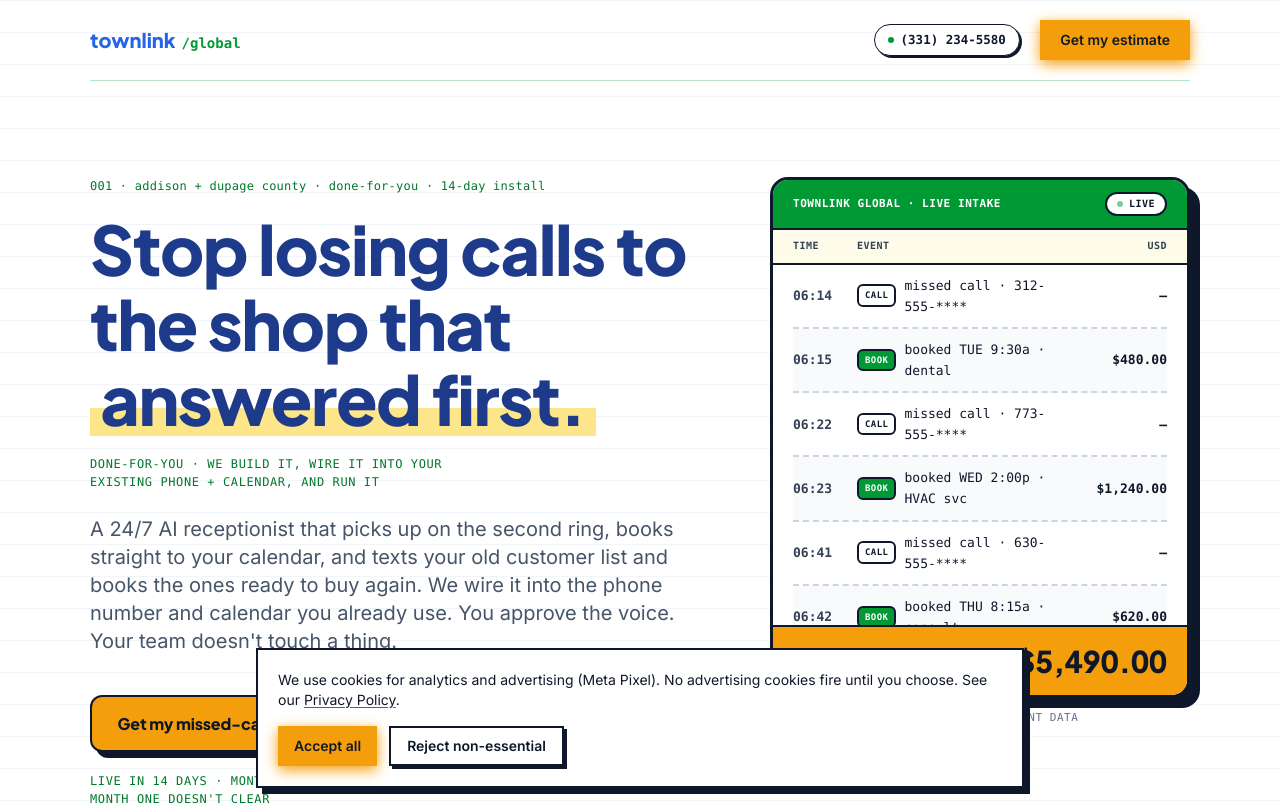
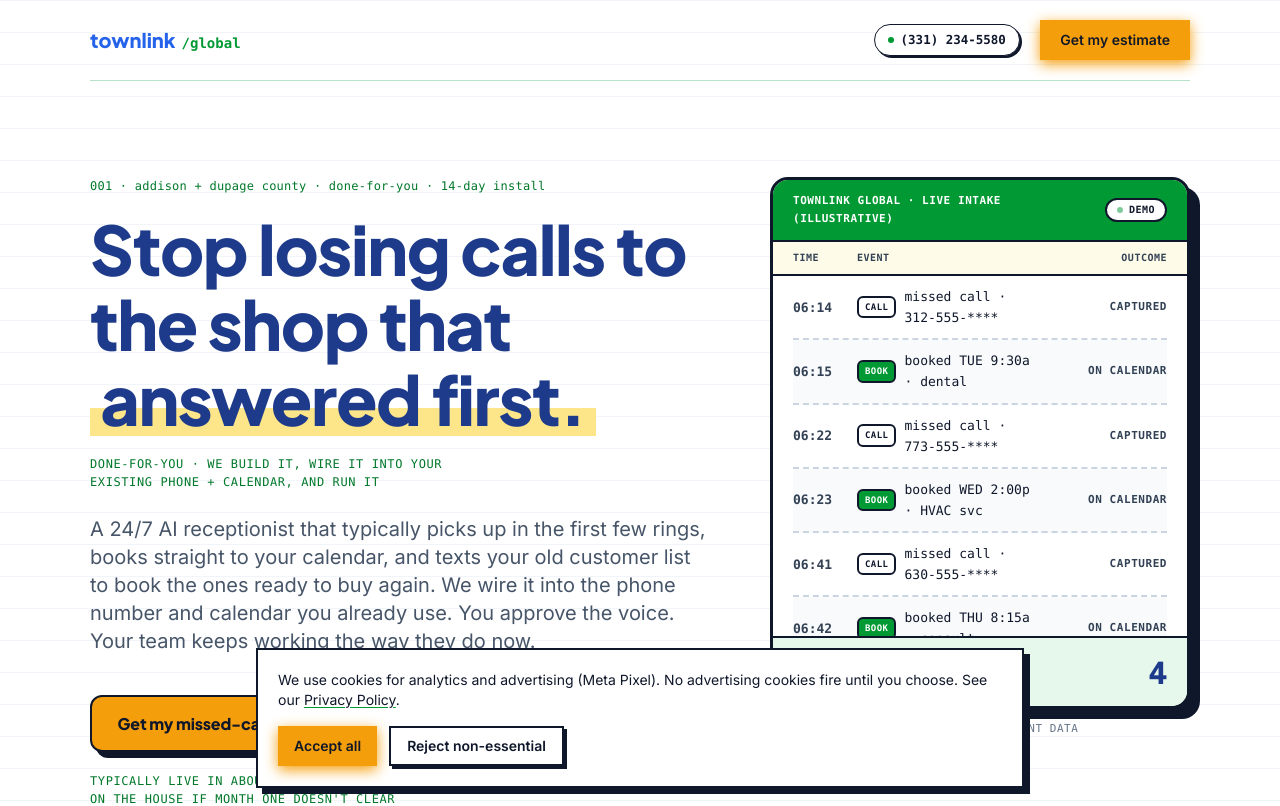
Before and after one commit to nextstarpro/townlink-AI, a Next.js app: page / in a window 1280 px wide. Shown: the top 806 px of the page. Built offline with nearby package versions, Linux system fonts and the light colour scheme; no server answers.

Commit message:
compliance/claims: remove dollar totals from ticker, rewrite $14K case, soften categoricals

```diff
--- a/app/page.tsx
+++ b/app/page.tsx
@@ -14,13 +14,13 @@
   },
   {
     line: "a form comes in at 9pm — by 10am they booked the next guy",
-    detail: "Every hour you don't reply, the odds you win the job drop. First shop to call back usually gets it.",
+    detail: "Speed to reply is the single biggest factor in whether an inbound web lead converts.",
     stat: "1st",
   },
   {
     line: "old customer list sitting in a spreadsheet",
     detail: "The names you haven't texted since 2022 — assuming they already opted in to hear from you. Real money. Sitting still. This one we can move in a week.",
-    stat: "~1,400",
+    stat: "varies",
   },
 ];
 
@@ -112,10 +112,10 @@
             done-for-you · we build it, wire it into your existing phone + calendar, and run it
           </p>
           <p className="mt-6 max-w-[54ch] text-lg text-text-muted md:text-xl">
-            A 24/7 AI receptionist that picks up on the second ring, books straight to your calendar,
-            and texts your old customer list and books the ones ready to buy again. We wire it into
-            the phone number and calendar you already use. You approve the voice. Your team doesn't
-            touch a thing.
+            A 24/7 AI receptionist that typically picks up in the first few rings, books straight to
+            your calendar, and texts your old customer list to book the ones ready to buy again. We
+            wire it into the phone number and calendar you already use. You approve the voice. Your
+            team keeps working the way they do now.
           </p>
 
           <div className="mt-10 flex flex-wrap items-center gap-6">
@@ -125,7 +125,7 @@
           </div>
 
           <p className="mt-5 max-w-[54ch] font-mono text-[12px] uppercase tracking-wider text-brand-green-ink">
-            live in 14 days · month two is on the house if month one doesn't clear
+            typically live in about two weeks · month two is on the house if month one doesn't clear
           </p>
           <p className="mt-4 max-w-[54ch] text-[15px] text-text-muted">
             Built by a small team out of Addison. We answer our own phone at{" "}
@@ -228,7 +228,7 @@
           id="install"
           className="max-w-[24ch] font-display text-4xl font-extrabold md:text-5xl"
         >
-          One receptionist. One text-back to your old list. Zero new software.
+          One receptionist. One text-back to your old list. No new software for your team to learn.
         </h2>
 
         <ol className="mt-12 border-t border-brand-green-line">
@@ -277,32 +277,56 @@
             <p className="seq mb-4">005 · what thirty days looks like</p>
             <h2
               id="recovered"
-              className="max-w-[16ch] font-display text-4xl font-extrabold md:text-5xl"
+              className="max-w-[18ch] font-display text-4xl font-extrabold md:text-5xl"
             >
-              One HVAC contractor. Same phone. Same team.
+              What thirty days can look like for an HVAC contractor.
             </h2>
             <p className="mt-6 max-w-[48ch] text-text-muted">
-              What thirty days can look like when the phone stops going to voicemail and the old
-              list gets one clean text-back. Both live inside 14 days.
+              Missed calls captured, one text-back to a dormant list, both live in under two weeks.
+              Actual results depend on your call volume, list size, and your existing consent chain.
             </p>
             <p className="mt-4 inline-block border border-brand-green-line bg-brand-green-soft px-2.5 py-1 font-mono text-[10px] uppercase tracking-wider text-brand-green-ink">
-              illustrative example
+              hypothetical · not a verified client result
             </p>
           </div>
 
-          <figure className="border border-brand-green-line bg-white p-8 md:p-10">
-            <figcaption className="flex items-center justify-between font-mono text-[11px] uppercase tracking-wider text-brand-green-ink">
-              <span>30-day recovered revenue</span>
-              <span className="text-slate-500">illustrative</span>
-            </figcaption>
-            <p className="mt-2 font-display text-[68px] font-extrabold leading-none text-brand-blue-ink md:text-[96px]">
-              $14,000
+          <aside className="border border-brand-green-line bg-white p-8 md:p-10">
+            <p className="font-mono text-[11px] uppercase tracking-wider text-brand-green-ink">
+              illustrative · what the first month tends to look like
             </p>
-            <p className="mt-6 border-t border-brand-green-line pt-6 text-text-body">
-              Missed calls captured in month one, plus one text-back campaign to a 1,400-name list.
-              If month one doesn't clear what you paid us, month two is on the house.
+            <ul className="mt-6 grid gap-4 text-text-body">
+              <li className="grid grid-cols-[14px_1fr] gap-3">
+                <span className="mt-2 h-1.5 w-1.5 rounded-full bg-brand-green" />
+                <span>
+                  <strong className="text-brand-blue-ink">Missed calls become bookings.</strong>{" "}
+                  The AI receptionist answers what your team can't, gets the name and job, and
+                  drops it on the calendar.
+                </span>
+              </li>
+              <li className="grid grid-cols-[14px_1fr] gap-3">
+                <span className="mt-2 h-1.5 w-1.5 rounded-full bg-brand-green" />
+                <span>
+                  <strong className="text-brand-blue-ink">One clean text-back to your list.</strong>{" "}
+                  A single opt-in-compliant message to contacts who already gave you permission —
+                  the exact scope depends on your existing consent records.
+                </span>
+              </li>
+              <li className="grid grid-cols-[14px_1fr] gap-3">
+                <span className="mt-2 h-1.5 w-1.5 rounded-full bg-brand-green" />
+                <span>
+                  <strong className="text-brand-blue-ink">If month one doesn't clear, month two is on the house.</strong>{" "}
+                  Service credit only — full terms in{" "}
+                  <a href="/terms" className="underline">
+                    Terms of Service
+                  </a>
+                  .
+                </span>
+              </li>
+            </ul>
+            <p className="mt-6 border-t border-brand-green-line pt-4 font-mono text-[10px] uppercase tracking-wider text-slate-500">
+              example only · not a guarantee of outcome
             </p>
-          </figure>
+          </aside>
         </div>
       </section>
 
--- a/components/LedgerTape.tsx
+++ b/components/LedgerTape.tsx
@@ -2,24 +2,24 @@
 
 import { useEffect, useState } from "react";
 
-type Entry = { t: string; kind: "call" | "book" | "sum"; label: string; amount?: string };
+type Entry = { t: string; kind: "call" | "book"; label: string; booked: boolean; outcome: string };
 
 const SEED: Entry[] = [
-  { t: "06:14", kind: "call", label: "missed call · 312-555-****" },
-  { t: "06:15", kind: "book", label: "booked TUE 9:30a · dental", amount: "480.00" },
-  { t: "06:22", kind: "call", label: "missed call · 773-555-****" },
-  { t: "06:23", kind: "book", label: "booked WED 2:00p · HVAC svc", amount: "1,240.00" },
-  { t: "06:41", kind: "call", label: "missed call · 630-555-****" },
-  { t: "06:42", kind: "book", label: "booked THU 8:15a · consult", amount: "620.00" },
-  { t: "07:03", kind: "book", label: "reactivated · 2019 client", amount: "3,150.00" },
+  { t: "06:14", kind: "call", label: "missed call · 312-555-****", booked: false, outcome: "captured" },
+  { t: "06:15", kind: "book", label: "booked TUE 9:30a · dental", booked: true, outcome: "on calendar" },
+  { t: "06:22", kind: "call", label: "missed call · 773-555-****", booked: false, outcome: "captured" },
+  { t: "06:23", kind: "book", label: "booked WED 2:00p · HVAC svc", booked: true, outcome: "on calendar" },
+  { t: "06:41", kind: "call", label: "missed call · 630-555-****", booked: false, outcome: "captured" },
+  { t: "06:42", kind: "book", label: "booked THU 8:15a · consult", booked: true, outcome: "on calendar" },
+  { t: "07:03", kind: "book", label: "reactivated · 2019 client", booked: true, outcome: "on calendar" },
 ];
 
 const NEXT_LINES: Entry[] = [
-  { t: "07:19", kind: "call", label: "missed call · 708-555-****" },
-  { t: "07:20", kind: "book", label: "booked FRI 10:00a · quote", amount: "890.00" },
-  { t: "07:44", kind: "book", label: "reactivated · 2021 client", amount: "2,100.00" },
-  { t: "08:02", kind: "call", label: "missed call · 224-555-****" },
-  { t: "08:03", kind: "book", label: "booked MON 11:30a · repair", amount: "540.00" },
+  { t: "07:19", kind: "call", label: "missed call · 708-555-****", booked: false, outcome: "captured" },
+  { t: "07:20", kind: "book", label: "booked FRI 10:00a · quote", booked: true, outcome: "on calendar" },
+  { t: "07:44", kind: "book", label: "reactivated · 2021 client", booked: true, outcome: "on calendar" },
+  { t: "08:02", kind: "call", label: "missed call · 224-555-****", booked: false, outcome: "captured" },
+  { t: "08:03", kind: "book", label: "booked MON 11:30a · repair", booked: true, outcome: "on calendar" },
 ];
 
 export default function LedgerTape() {
@@ -45,31 +45,29 @@
     };
   }, []);
 
-  const total = lines
-    .filter((l) => l.amount)
-    .reduce((sum, l) => sum + Number(l.amount!.replace(/,/g, "")), 0);
+  const bookings = lines.filter((l) => l.booked).length;
 
   return (
     <div className="brut-lg overflow-hidden bg-white font-mono text-[13px] leading-relaxed text-slate-900">
       {/* Header strip */}
       <div className="flex items-center justify-between border-b-2 border-slate-900 bg-brand-green px-5 py-3 text-white">
         <span className="text-[11px] font-bold uppercase tracking-wider">
-          townlink global · live intake
+          townlink global · live intake (illustrative)
         </span>
         <span
           aria-hidden
           className="inline-flex items-center gap-1.5 rounded-full border-2 border-slate-900 bg-white px-2.5 py-0.5 text-[10px] font-bold uppercase tracking-wider text-slate-900"
         >
           <span className="h-1.5 w-1.5 animate-pulse rounded-full bg-brand-green" />
-          live
+          demo
         </span>
       </div>
 
       {/* Column headers */}
-      <div className="grid grid-cols-[52px_1fr_88px] gap-3 border-b-2 border-slate-900 bg-[#FEFCE8] px-5 py-2 text-[10px] font-bold uppercase tracking-wider text-slate-700">
+      <div className="grid grid-cols-[52px_1fr_110px] gap-3 border-b-2 border-slate-900 bg-[#FEFCE8] px-5 py-2 text-[10px] font-bold uppercase tracking-wider text-slate-700">
         <span>time</span>
         <span>event</span>
-        <span className="text-right">usd</span>
+        <span className="text-right">outcome</span>
       </div>
 
       {/* Tape */}
@@ -81,7 +79,7 @@
         {lines.map((l, idx) => (
           <li
             key={`${l.t}-${idx}`}
-            className={`tape-line grid grid-cols-[52px_1fr_88px] items-center gap-3 border-b-2 border-dashed border-slate-300 py-2.5 last:border-0 ${
+            className={`tape-line grid grid-cols-[52px_1fr_110px] items-center gap-3 border-b-2 border-dashed border-slate-300 py-2.5 last:border-0 ${
               idx % 2 === 1 ? "bg-slate-50" : ""
             }`}
           >
@@ -99,20 +97,20 @@
               )}
               <span className="text-slate-900">{l.label}</span>
             </span>
-            <span className="text-right font-bold tabular-nums text-slate-900">
-              {l.amount ? `$${l.amount}` : "—"}
+            <span className="text-right text-[11px] font-bold uppercase tracking-wider text-slate-700">
+              {l.outcome}
             </span>
           </li>
         ))}
       </ol>
 
-      {/* Total row */}
-      <div className="grid grid-cols-[1fr_auto] items-baseline gap-3 border-t-2 border-slate-900 bg-[#F59E0B] px-5 py-4">
-        <span className="text-[11px] font-bold uppercase tracking-wider text-slate-900">
-          recovered · past hour
+      {/* Footer row */}
+      <div className="grid grid-cols-[1fr_auto] items-baseline gap-3 border-t-2 border-slate-900 bg-brand-green-soft px-5 py-4">
+        <span className="text-[11px] font-bold uppercase tracking-wider text-brand-green-ink">
+          today · bookings captured
         </span>
-        <span className="font-display text-3xl font-extrabold tabular-nums text-slate-900">
-          ${total.toLocaleString("en-US", { minimumFractionDigits: 2 })}
+        <span className="font-display text-3xl font-extrabold tabular-nums text-brand-blue-ink">
+          {bookings}
         </span>
       </div>
     </div>
```
